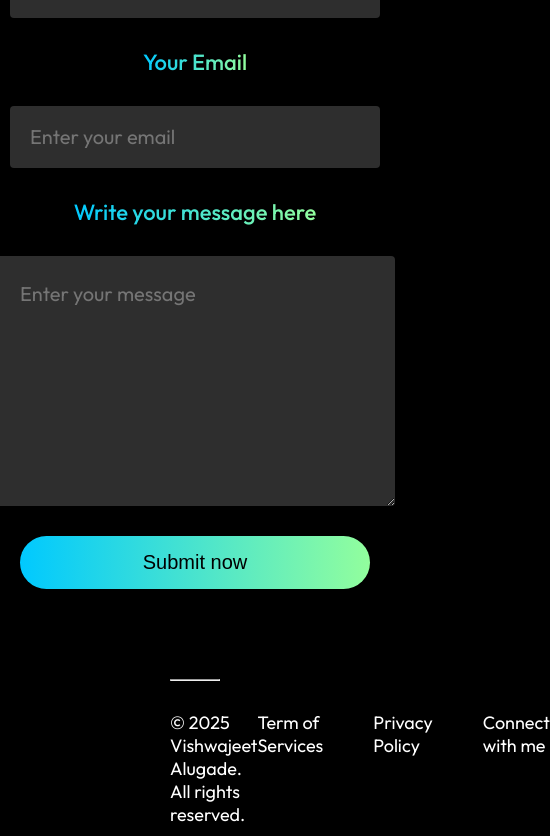
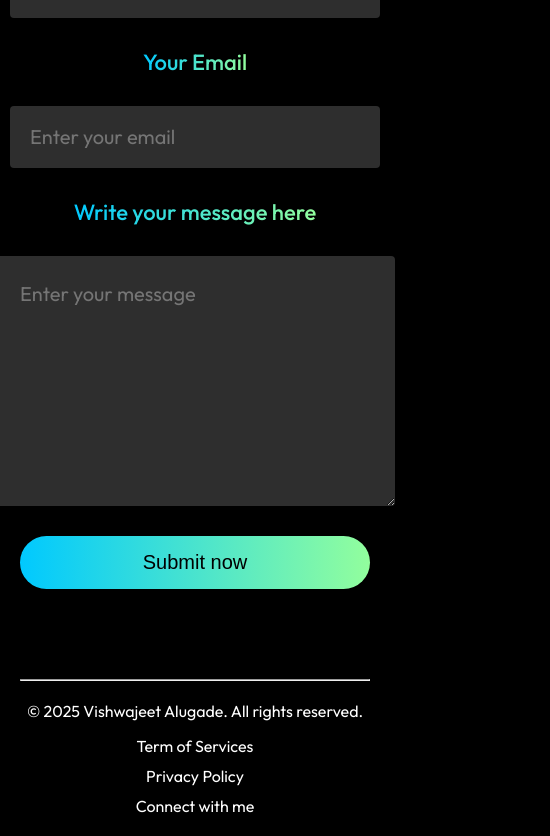
Before and after one commit to VishuAlugade/my-portfolio, a React (Vite) app: page / in a window 390 px wide. Shown: the part 4408-5244 px from the top of the page, 550 px wide, since content can reach past the window. Built offline with nearby package versions, Linux system fonts and the light colour scheme.

Commit message:
update portfolio

```diff
--- a/src/Components/Footer/Footer.css
+++ b/src/Components/Footer/Footer.css
@@ -1,16 +1,47 @@
-.footer{
+.footer {
     margin: 15px 170px;
     display: flex;
     flex-direction: column;
     gap: 30px;
 }
-.footer-bottom{
+
+.footer-bottom {
     display: flex;
     justify-content: space-between;
     font-size: 18px;
 }
-.footer-bottom-right{
+
+.footer-bottom-right {
     display: flex;
     gap: 50px;
     margin-bottom: 50px;
 }
+
+/* ===== Mobile View (≤768px) ===== */
+@media (max-width: 768px) {
+    .footer {
+        margin: 15px 20px;
+        gap: 20px;
+    }
+
+    .footer-bottom {
+        flex-direction: column;
+        align-items: center;
+        text-align: center;
+        gap: 15px;
+    }
+
+    .footer-bottom-right {
+        flex-direction: column;
+        gap: 10px;
+        margin-bottom: 20px;
+    }
+
+    .footer-bottom-left {
+        font-size: 16px;
+    }
+
+    .footer-bottom-right p {
+        font-size: 16px;
+    }
+}
```
